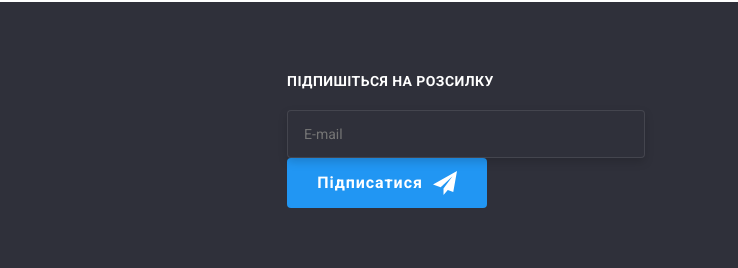
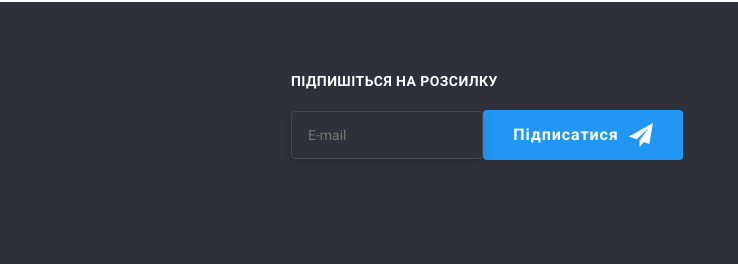
Before and after one commit to Iryna-Kobyzhcha/goit-markup-hw-08, a plain HTML site: page index.html in a window 1280 px wide. Shown: the part 2675-2943 px from the top of the page, 542-1280 px from the left. Drawn offline with nearby package versions, Linux system fonts and the light colour scheme; files that its build step writes are made by us from their sources.

Commit message:
oновлення

```diff
--- a/sass/components/_btn.scss
+++ b/sass/components/_btn.scss
@@ -51,7 +51,7 @@ padding: 10px 24px;
   padding-bottom: 10px;
   min-width: 200px;
   height: 50px;
-  @media screen and (max-width: $tablet) {
+  @media screen and (max-width: 1199px) {
     margin-top: 20px;
   }
 }
--- a/sass/components/_footer.scss
+++ b/sass/components/_footer.scss
@@ -8,21 +8,18 @@
     text-align: start;
   }
 }
-
 .inform {
   @media screen and (min-width: $tablet) {
     display: flex;
     align-items: baseline;
     justify-content: space-between;
   }
-
 }
 .footer-address {
   @media screen and (max-width: 767px) {
     margin-bottom: 60px;
   }
 }
-
 .footer-contacts__address {
   color: $primary-color;
   font-style: normal;
@@ -43,16 +40,13 @@
   text-decoration: none;
   font-style: normal;
   line-height: 1.71;
-
   transition: background-color $timing-function,
   color $timing-function;
-
 &:hover,
 &:focus {
   color: $accent-color;
 }
 }
-
 .networks {
   @media screen and (max-width: 767px) {
     margin-bottom: 60px;
@@ -75,7 +69,12 @@
   color: $primary-color;
   margin-bottom: 20px;
 }
-
+.subscribe {
+  @media screen and (min-width: $desktop) {
+    display: flex;
+    align-items: center;
+    }
+}
 .subscribe__input {
   width: 100%;
   // max-width: 450px;
```
